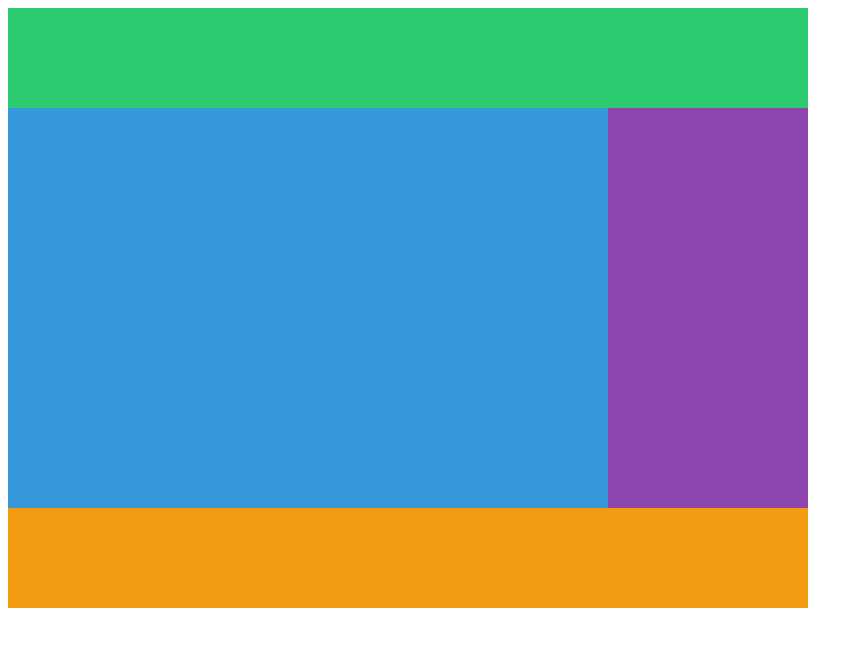
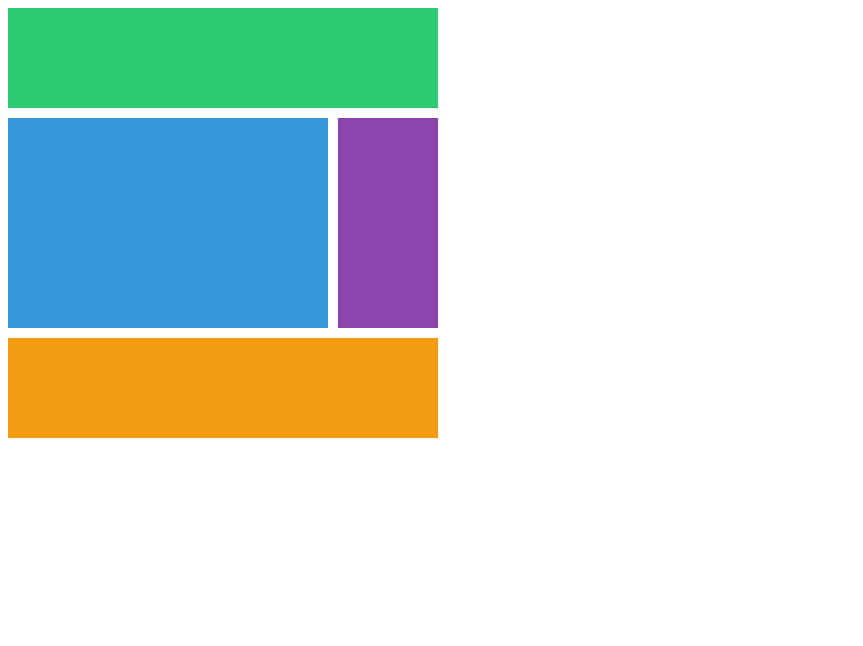
Before and after one commit to comographer/scss-masterclass, a plain HTML site: page index.html in a window 1280 px wide. Shown: the whole page, without its empty margins (0-863 px from the left). Drawn offline with Linux system fonts and the light colour scheme.

Commit message:
2.4 Rows and Columns

```diff
--- a/grid.css
+++ b/grid.css
@@ -5,30 +5,32 @@ body {
 
 .grid {
   display: grid;
-  grid-template-columns: repeat(4, 200px);
-  grid-template-rows: 100px repeat(2, 200px) 100px;
-  grid-template-areas:
-    "header header header header"
-    "content content content nav"
-    "content content content nav"
-    "footer footer footer footer";
+  gap: 10px;
+  grid-template-columns: repeat(4, 100px);
+  grid-template-rows: repeat(4, 100px);
 }
 
 .header {
   background-color: #2ecc71;
-  grid-area: header;
+  grid-column-start: 1;
+  grid-column-end: 5;
 }
 .content {
   background-color: #3498db;
-  grid-area: content;
+  grid-column-start: 1;
+  grid-column-end: 4;
+  grid-row-start: 2;
+  grid-row-end: 4;
 }
 .nav {
   background-color: #8e44ad;
-  grid-area: nav;
+  grid-row-start: 2;
+  grid-row-end: 4;
 }
 .footer {
   background-color: #f39c12;
-  grid-area: footer;
+  grid-column-start: 1;
+  grid-column-end: 5;
 }
 
 /* 2.1 Life Before Grid
@@ -56,3 +58,10 @@ grid-template-areas helps you visually design your grid from CSS;
 After making each row in "" on the father; you can assign grid-area property to the children;
 If you want to certain space empty, replace area name with a dot;
 */
+
+/* 2.4 Rows and Columns
+By assigning to the children grid-column-start & grid-column-end,
+you can determine from which line to which line the element will extend;
+Same goes for grid-row-start & grid-row-end;
+What you need to keep in mind is that these properties use "line" instead of column & row number;
+*/
```
Also changed, not shown: README.md.
